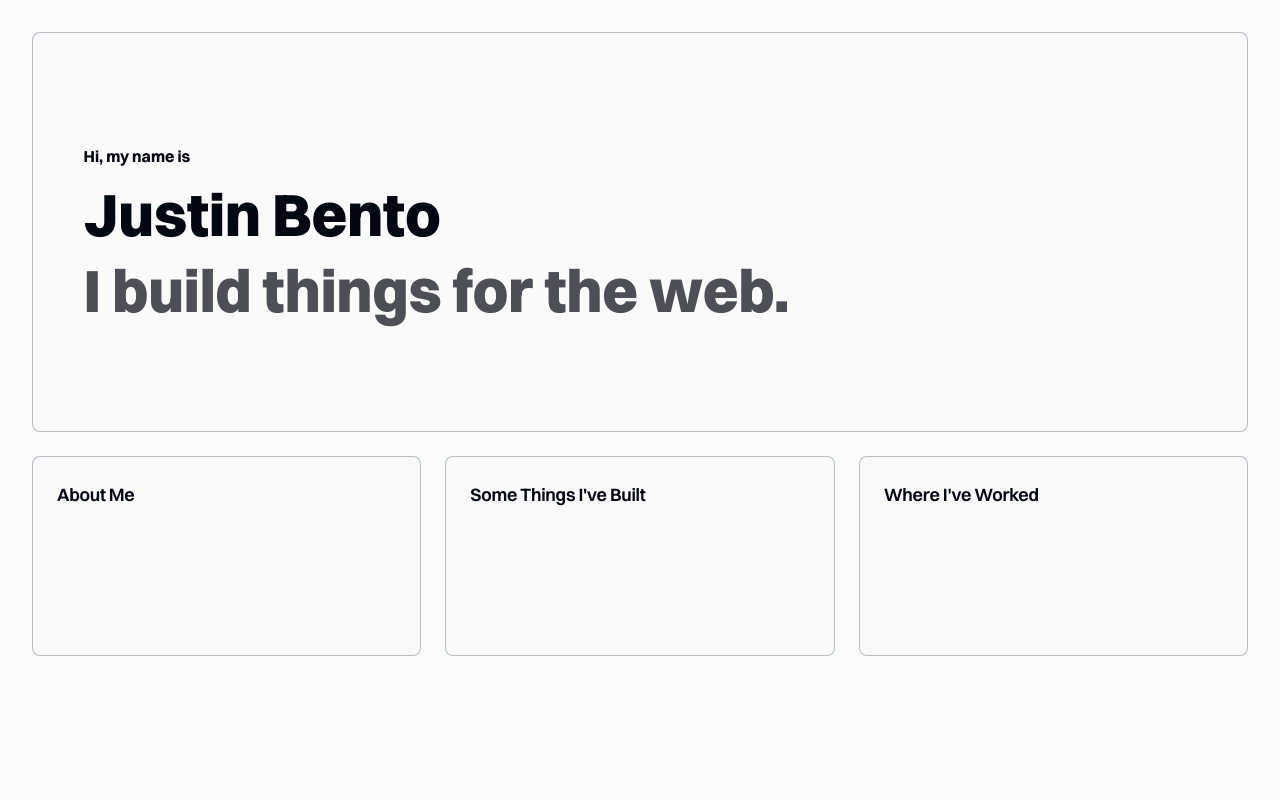
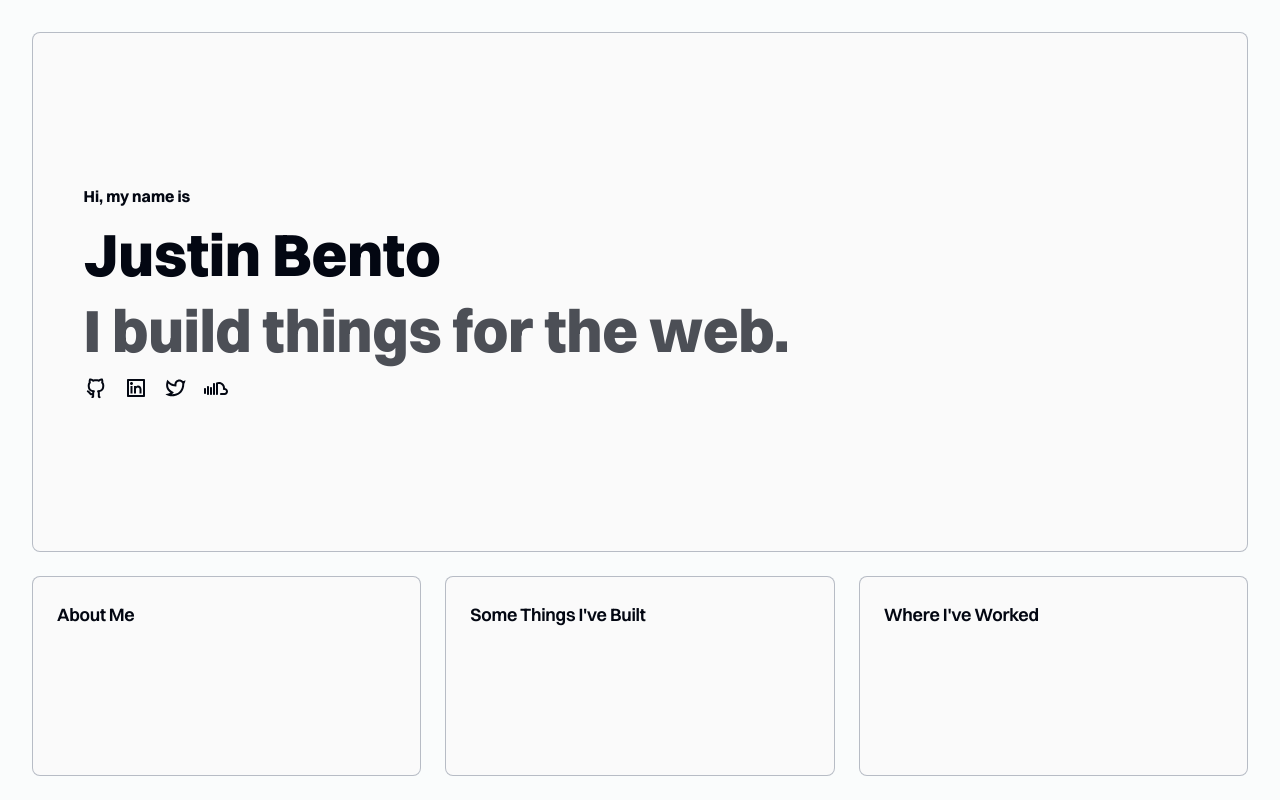
Before and after one commit to Justin-Bento/portfolio, a Next.js app: page / in a window 1280 px wide. Built offline with nearby package versions, Linux system fonts and the light colour scheme.

Commit message:
Added social media icons with links.

```diff
--- a/app/(frontend)/page.tsx
+++ b/app/(frontend)/page.tsx
@@ -1,15 +1,31 @@
 import { Card } from "@/components/ui/card";
+import Link from "next/link";
+import { RiGithubLine, RiLinkedinBoxLine, RiSoundcloudLine, RiTwitterLine } from "react-icons/ri";
 
 export default function Home() {
   return (
     <>
       <main className="grid grid-cols-1 md:grid-cols-12 gap-6 p-8 max-h-dvh bg-white">
         {/* Main Hero Section */}
-        <Card className="col-span-12 h-[50dvh] flex items-center justify-center">
+        <Card className="col-span-12 h-[65dvh] flex items-center justify-center">
           <div className="space-y-4 w-11/12 mx-auto">
             <p className="scroll-m-20 font-bold text-md">Hi, my name is</p>
             <h1 className="scroll-m-20 font-extrabold text-6xl">Justin Bento</h1>
             <p className="scroll-m-20 font-extrabold text-6xl opacity-70">I build things for the web.</p>
+            <div className="flex items-center gap-4">
+              <Link target="_blank" rel="noopener noreferrer" href="https://github.com/Justin-Bento">
+                <RiGithubLine className="size-6" />
+              </Link>
+              <Link target="_blank" rel="noopener noreferrer" href="https://github.com/Justin-Bento">
+                <RiLinkedinBoxLine className="size-6" />
+              </Link>
+              <Link target="_blank" rel="noopener noreferrer" href="https://github.com/Justin-Bento">
+                <RiTwitterLine className="size-6" />
+              </Link>
+              <Link target="_blank" rel="noopener noreferrer" href="https://github.com/Justin-Bento">
+                <RiSoundcloudLine className="size-6" />
+              </Link>
+            </div>
           </div>
         </Card>
         {/* About Me Card */}
```
